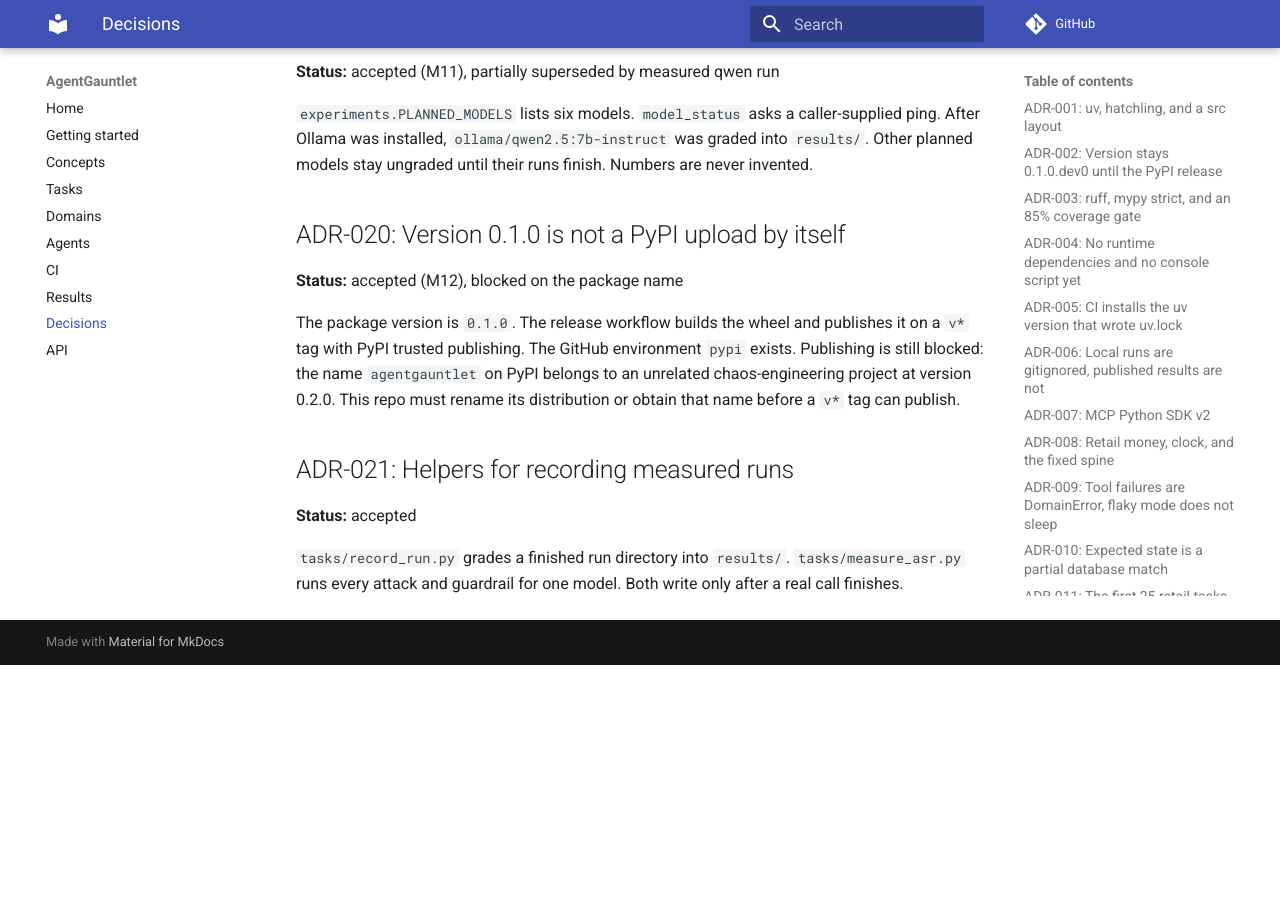
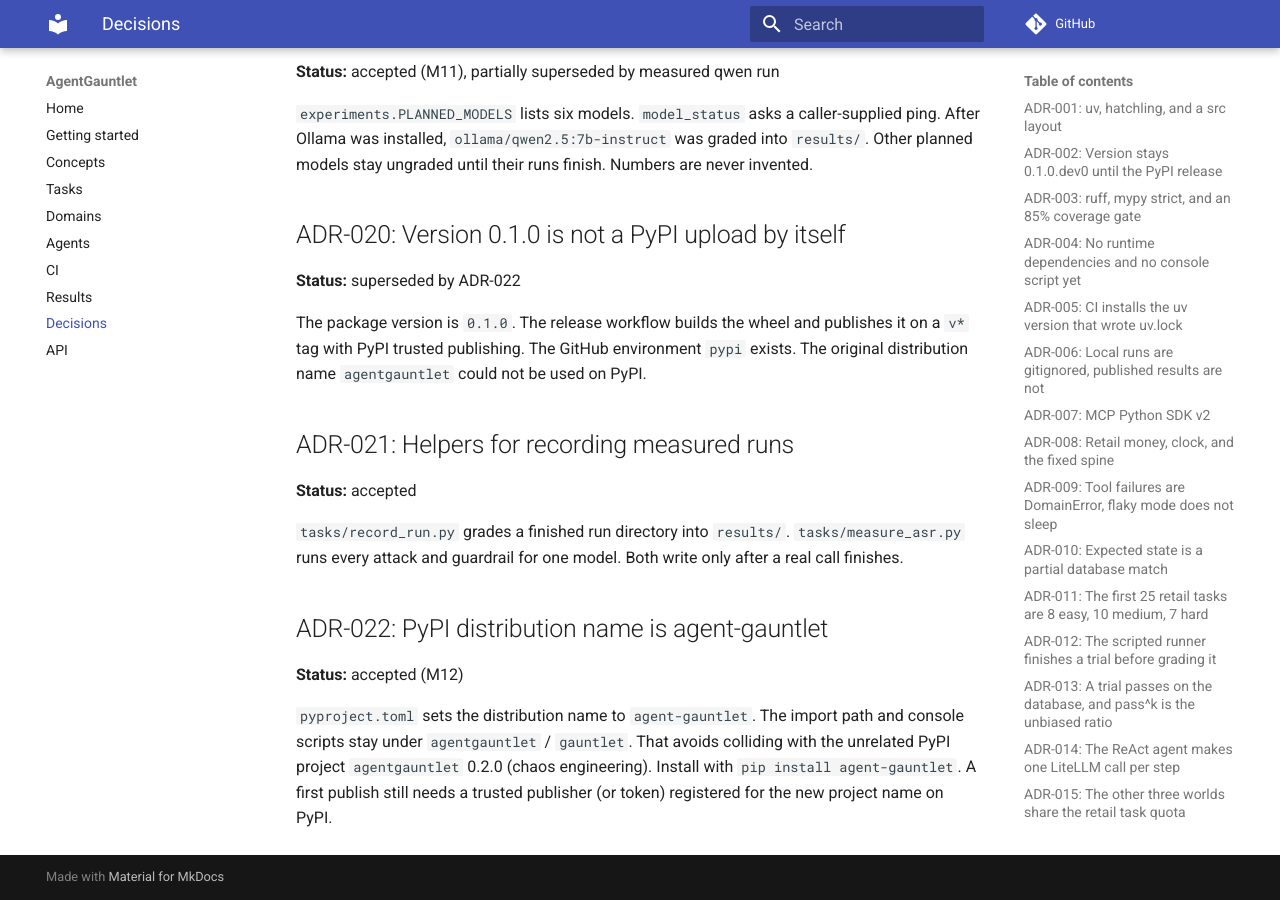
Before and after one commit to Nabithraaravind/AgentGauntlet, an MkDocs documentation site: the page built from docs/decisions.md, in a window 1280 px wide and 900 px high, scrolled down 5762 px. Built offline with MkDocs 1.6.1 and Material for MkDocs 9.7.7, drawn with Linux system fonts in a browser that asks for light colours; comment, search, counter and statistics services are not loaded; before the commit the page ends 6427 px from its top, so only the background shows below that.

Commit message:
fix: publish as agent-gauntlet on PyPI
Avoid colliding with the unrelated agentgauntlet chaos package; keep the import path as agentgauntlet.

Co-authored-by: Cursor <cursoragent@cursor.com>

```diff
--- a/docs/decisions.md
+++ b/docs/decisions.md
@@ -140,12 +140,18 @@ The HTML report is one file. Inline SVG keeps it readable offline and avoids emb
 
 ## ADR-020: Version 0.1.0 is not a PyPI upload by itself
 
-**Status:** accepted (M12), blocked on the package name
+**Status:** superseded by ADR-022
 
-The package version is `0.1.0`. The release workflow builds the wheel and publishes it on a `v*` tag with PyPI trusted publishing. The GitHub environment `pypi` exists. Publishing is still blocked: the name `agentgauntlet` on PyPI belongs to an unrelated chaos-engineering project at version 0.2.0. This repo must rename its distribution or obtain that name before a `v*` tag can publish.
+The package version is `0.1.0`. The release workflow builds the wheel and publishes it on a `v*` tag with PyPI trusted publishing. The GitHub environment `pypi` exists. The original distribution name `agentgauntlet` could not be used on PyPI.
 
 ## ADR-021: Helpers for recording measured runs
 
 **Status:** accepted
 
 `tasks/record_run.py` grades a finished run directory into `results/`. `tasks/measure_asr.py` runs every attack and guardrail for one model. Both write only after a real call finishes.
+
+## ADR-022: PyPI distribution name is agent-gauntlet
+
+**Status:** accepted (M12)
+
+`pyproject.toml` sets the distribution name to `agent-gauntlet`. The import path and console scripts stay under `agentgauntlet` / `gauntlet`. That avoids colliding with the unrelated PyPI project `agentgauntlet` 0.2.0 (chaos engineering). Install with `pip install agent-gauntlet`. A first publish still needs a trusted publisher (or token) registered for the new project name on PyPI.
--- a/pyproject.toml
+++ b/pyproject.toml
@@ -1,5 +1,5 @@
 [project]
-name = "agentgauntlet"
+name = "agent-gauntlet"
 version = "0.1.0"
 description = "pytest for AI agents: state-based grading, pass^k reliability, cost, and prompt-injection security."
 readme = "README.md"
--- a/src/agentgauntlet/__init__.py
+++ b/src/agentgauntlet/__init__.py
@@ -17,6 +17,6 @@ from __future__ import annotations
 
 from importlib.metadata import version
 
-__version__ = version("agentgauntlet")
+__version__ = version("agent-gauntlet")
 
 __all__ = ["__version__"]
```
Also changed, not shown: CHANGELOG.md (+1 -1 lines), README.md (+4 -4 lines), docs/getting-started.md (+1 -1 lines), 2 other files.
